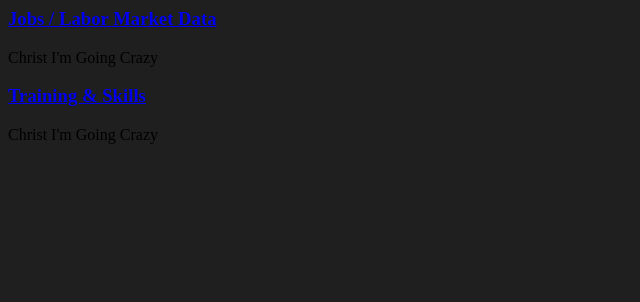
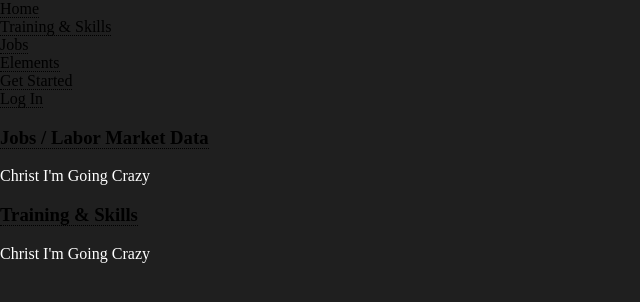
Before and after one commit to Apollo59/CLS101Final, a plain HTML site: page index.html in a window 1280 px wide. Shown: the whole page, without its empty margins (0-640 px from the left). Drawn offline with Linux system fonts and the light colour scheme.

Commit message:
i'mmothafuckinradical

```diff
--- a/index.html
+++ b/index.html
@@ -1,20 +1,55 @@
 <html>
     <head>
         <style>
-
+            html, body, div, span, p, img, dl, dt, dd, ol, ul, li, tbody,
+tfoot, thead, tr, th, td, footer, header, hgroup, menu, nav {
+	margin: 0;
+	padding: 0;
+	border: 0;
+	font-size: 100%;
+	font: inherit;
+	vertical-align: baseline;
+            }
+            .text {
+                color: white;
+            }
+            menu {
+                display: block;
+            }
+            a {
+		-moz-transition: color 0.2s ease-in-out, border-bottom-color 0.2s ease-in-out;
+		-webkit-transition: color 0.2s ease-in-out, border-bottom-color 0.2s ease-in-out;
+		-ms-transition: color 0.2s ease-in-out, border-bottom-color 0.2s ease-in-out;
+		transition: color 0.2s ease-in-out, border-bottom-color 0.2s ease-in-out;
+		border-bottom: dotted 1px;
+		color: inherit;
+		text-decoration: none;
+	}
         </style>
     </head>
     <body style="background-color: 1f1f1f;">
+        <nav id="menu">
+            <ul class="links">
+                <li><a href="index.html">Home</a></li>
+                <li><a href="ts.html">Training & Skills</a></li>
+                <li><a href="jobs.html">Jobs</a></li>
+                <li><a href="elements.html">Elements</a></li>
+            </ul>
+            <ul class="actions stacked">
+                <li><a href="#" class="button primary fit">Get Started</a></li>
+                <li><a href="#" class="button fit">Log In</a></li>
+            </ul>
+        </nav>
         <article>
             <header class="jobs">
                 <h3><a href="jobs.html" class="link">Jobs / Labor Market Data</a></h3>
-                <p>Christ I'm Going Crazy</p>
+                <p class="text">Christ I'm Going Crazy</p>
             </header>
         </article>
         <article>
             <header class="tarining/skills">
                 <h3><a href="ts.html" class="link">Training & Skills</a></h3>
-                <p>Christ I'm Going Crazy</p>
+                <p class="text">Christ I'm Going Crazy</p>
             </header>
         </article>
     </body>
```
Also changed, not shown: norms.html (added, +5 -0 lines), ts.html (+1 -1 lines), 1 other file.
